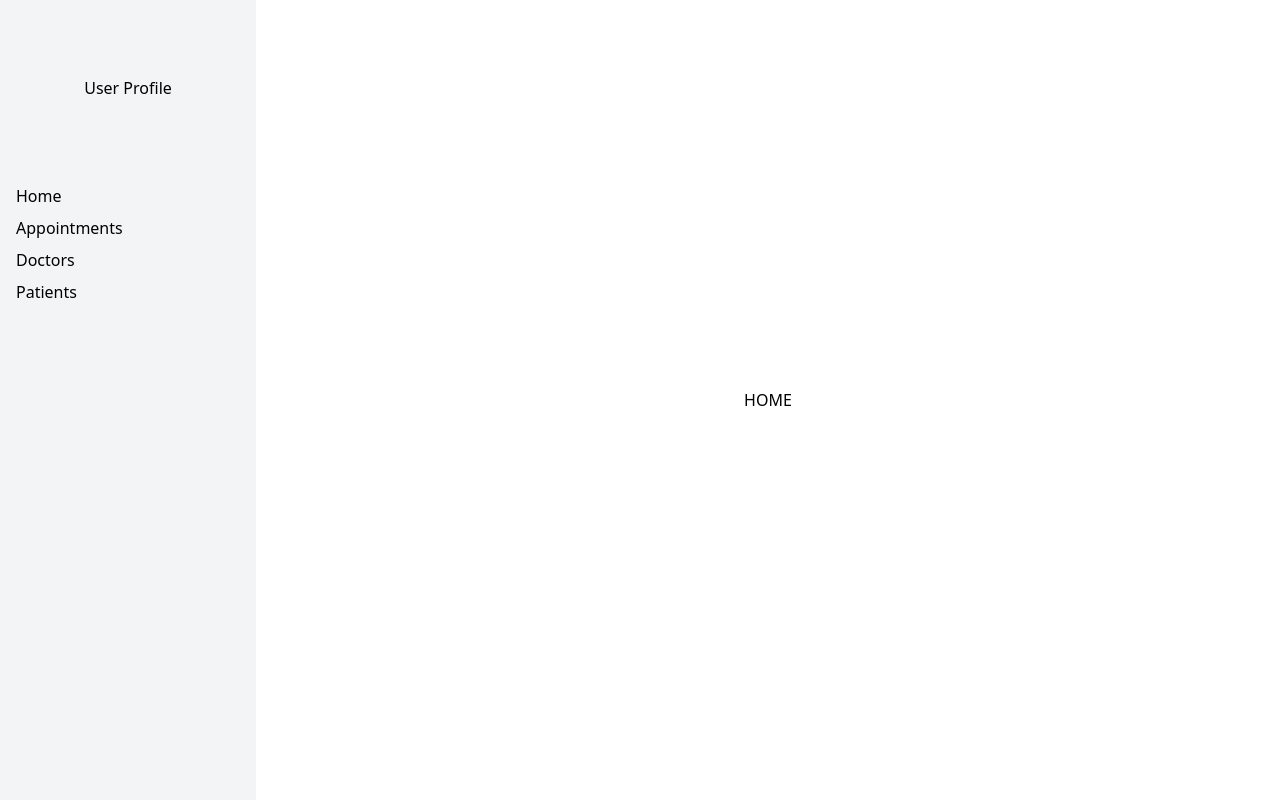
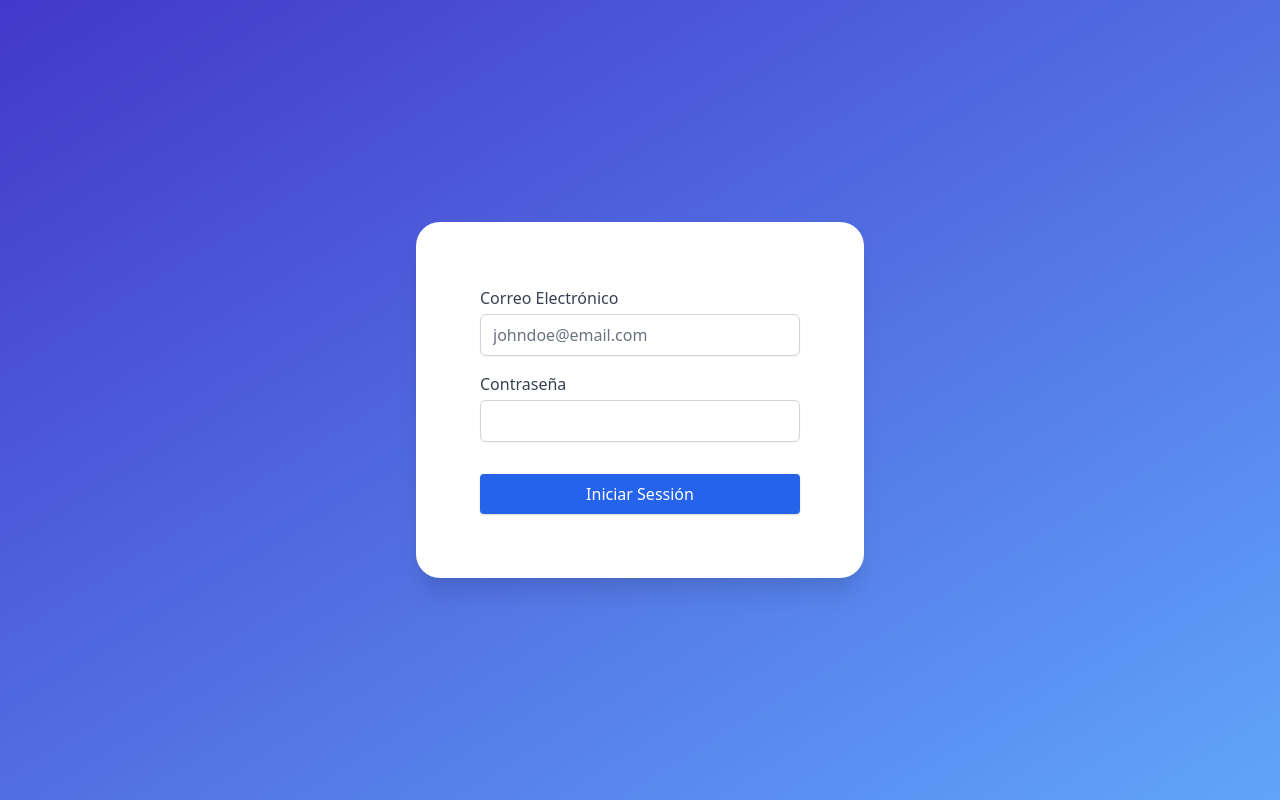
Before and after one commit to panas-tech/patient-tracker, a React (Create React App) app: page /login in a window 1280 px wide. Built offline with nearby package versions, Linux system fonts and the light colour scheme.

Commit message:
add sign in page

```diff
--- a/src/App.tsx
+++ b/src/App.tsx
@@ -1,10 +1,18 @@
-import {BrowserRouter} from 'react-router-dom'
-import {AppNavigation} from './features/commons/AppNavigation'
-import {AppRoutes} from './features/commons/AppRoutes'
+import React from 'react'
+import {BrowserRouter, Route, Switch} from 'react-router-dom'
+import {SignInPage} from './features/auth/SignInPage'
+import {AppNavigation} from './features/routing/AppNavigation'
+import {AppRoutes} from './features/routing/AppRoutes'
+import {ProtectedRoute} from './features/routing/ProtectedRoute'
 
 function App() {
   return (
     <BrowserRouter>
+      <Switch>
+        <Route path="/login">
+          <SignInPage />
+        </Route>
+        <ProtectedRoute path="/">
           <div className="grid grid-cols-10">
             <div className="col-span-2 bg-gray-100">
               <AppNavigation />
@@ -13,6 +21,8 @@ function App() {
               <AppRoutes />
             </div>
           </div>
+        </ProtectedRoute>
+      </Switch>
     </BrowserRouter>
   )
 }
--- /dev/null
+++ b/src/features/auth/SignInPage.tsx
@@ -0,0 +1,54 @@
+import {useEffect} from 'react'
+import {useForm} from 'react-hook-form'
+import {useHistory} from 'react-router-dom'
+import {auth} from '../../firebase'
+
+interface SignInFormValues {
+  email: string
+  password: string
+}
+
+export function SignInPage() {
+  const {register, handleSubmit} = useForm<SignInFormValues>()
+  const history = useHistory()
+
+  useEffect(() => {
+    if (auth.currentUser) history.replace('/')
+    // eslint-disable-next-line react-hooks/exhaustive-deps
+  }, [auth.currentUser])
+
+  async function onSubmit({email, password}: SignInFormValues) {
+    await auth.signInWithEmailAndPassword(email, password)
+  }
+
+  return (
+    <div className="min-h-screen bg-gradient-to-br from-indigo-700 to-blue-400 flex items-center justify-center">
+      <div className="bg-white p-16 rounded-3xl shadow-xl w-full max-w-md">
+        <form onSubmit={handleSubmit(onSubmit)}>
+          <label className="block">
+            <span className="text-gray-700">Correo Electrónico</span>
+            <input
+              name="email"
+              ref={register}
+              className="mt-1 block w-full rounded-md border-gray-300 shadow-sm focus:border-indigo-300 focus:ring focus:ring-indigo-200 focus:ring-opacity-50"
+              placeholder="johndoe@email.com"
+              type="text"
+            />
+          </label>
+          <label className="flex flex-col mt-4">
+            <span className="text-gray-700">Contraseña</span>
+            <input
+              name="password"
+              ref={register}
+              className="mt-1 block w-full rounded-md border-gray-300 shadow-sm focus:border-indigo-300 focus:ring focus:ring-indigo-200 focus:ring-opacity-50"
+              type="password"
+            />
+          </label>
+          <button className="rounded font-light bg-blue-600 w-full py-2 mt-8 text-white shadow focus:ring focus:ring-indigo-200 focus:ring-opacity-50">
+            Iniciar Sessión
+          </button>
+        </form>
+      </div>
+    </div>
+  )
+}
--- a/src/features/commons/AppRoutes.tsx
+++ /dev/null
@@ -1,26 +0,0 @@
-import {Route, Switch} from 'react-router-dom'
-import {AppointmentList} from '../appointments/AppointmentList'
-import {DoctorList} from '../doctors/DoctorList'
-import {Home} from '../home/Home'
-import {PatientList} from '../patients/PatientList'
-
-export function AppRoutes() {
-  return (
-    <>
-      <Switch>
-        <Route path="/appointments">
-          <AppointmentList />
-        </Route>
-        <Route path="/doctors">
-          <DoctorList />
-        </Route>
-        <Route path="/patients">
-          <PatientList />
-        </Route>
-        <Route path="/">
-          <Home />
-        </Route>
-      </Switch>
-    </>
-  )
-}
--- /dev/null
+++ b/src/features/routing/AppRoutes.tsx
@@ -0,0 +1,25 @@
+import {Switch} from 'react-router-dom'
+import {AppointmentList} from '../appointments/AppointmentList'
+import {DoctorList} from '../doctors/DoctorList'
+import {Home} from '../home/Home'
+import {PatientList} from '../patients/PatientList'
+import {ProtectedRoute} from './ProtectedRoute'
+
+export function AppRoutes() {
+  return (
+    <Switch>
+      <ProtectedRoute path="/appointments">
+        <AppointmentList />
+      </ProtectedRoute>
+      <ProtectedRoute path="/doctors">
+        <DoctorList />
+      </ProtectedRoute>
+      <ProtectedRoute path="/patients">
+        <PatientList />
+      </ProtectedRoute>
+      <ProtectedRoute exact path="/">
+        <Home />
+      </ProtectedRoute>
+    </Switch>
+  )
+}
--- /dev/null
+++ b/src/features/routing/ProtectedRoute.tsx
@@ -0,0 +1,13 @@
+import {RouteProps, Route, Redirect} from 'react-router-dom'
+import {auth} from '../../firebase'
+
+export function ProtectedRoute({children, ...rest}: RouteProps) {
+  const {currentUser} = auth
+
+  return (
+    <Route
+      {...rest}
+      render={() => (currentUser ? children : <Redirect to="/login" />)}
+    />
+  )
+}
```
Also changed, not shown: src/features/routing/AppNavigation.tsx (renamed from src/features/commons/AppNavigation.tsx). Lines whose indentation alone changed are shown as unchanged.
